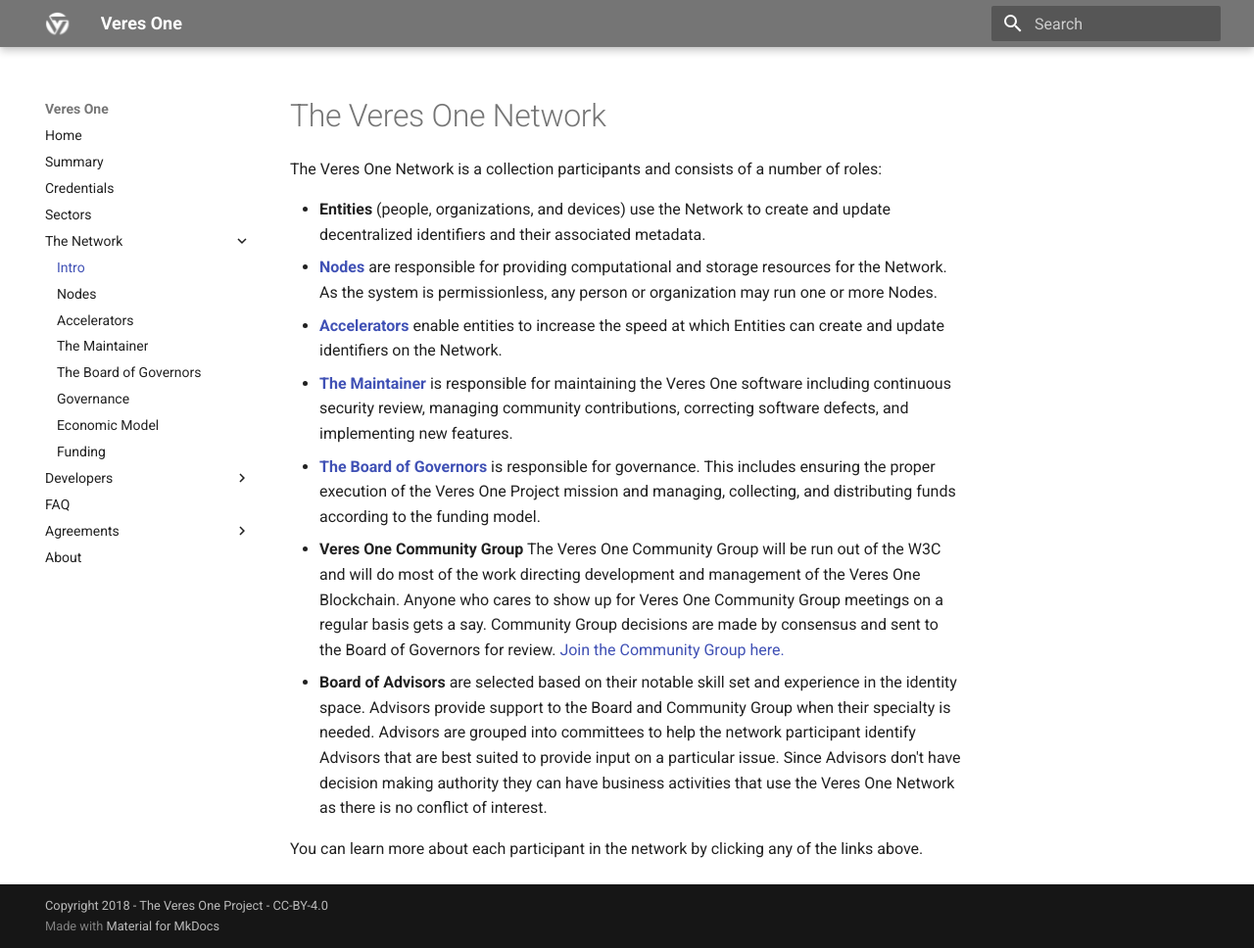
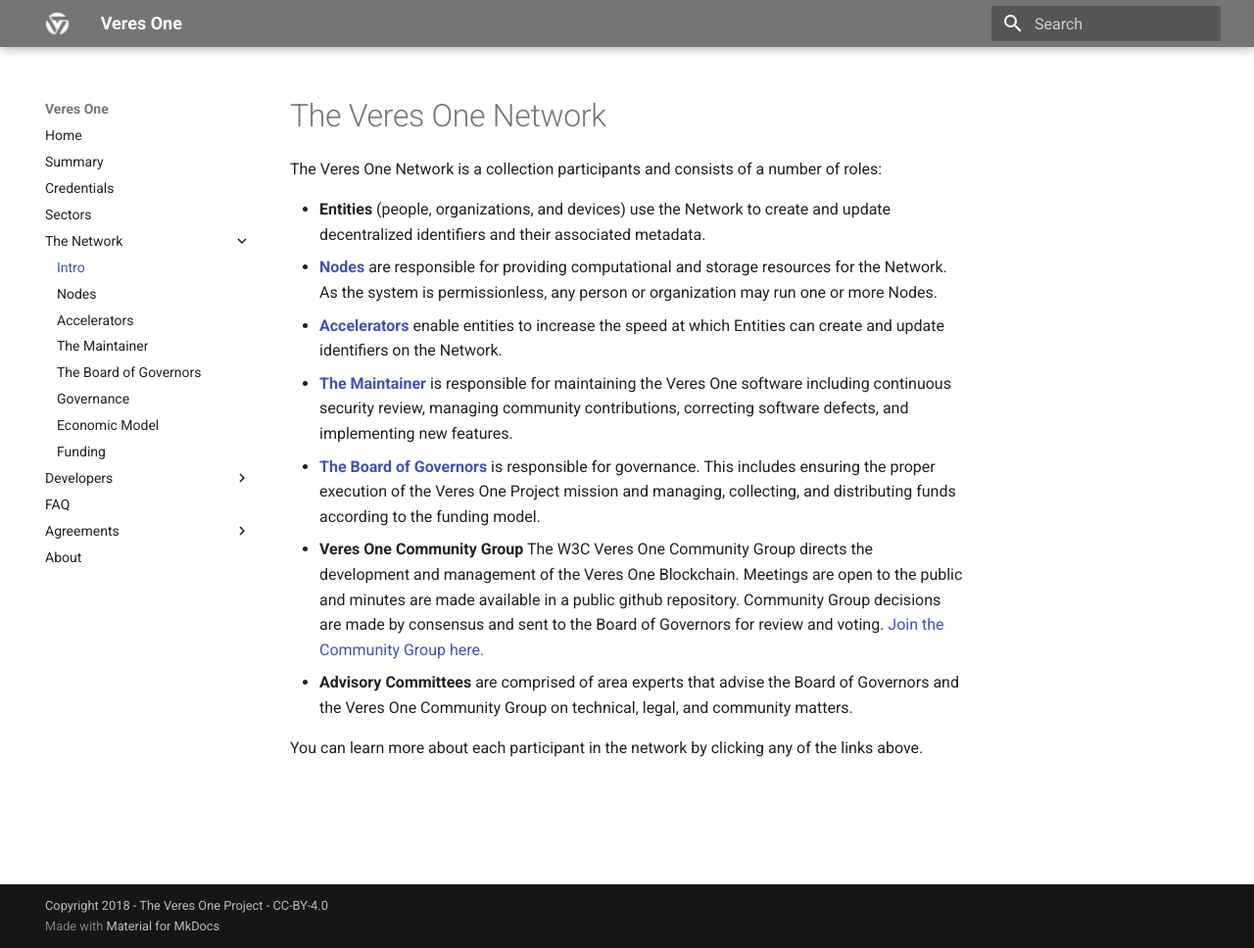
Before and after one commit to veres-one/docs.veres.one, an MkDocs documentation site: the page built from docs/network/index.md, in a window 1280 px wide and 968 px high. Shown: the whole window at 98% size. Built offline with MkDocs 1.6.1 and Material for MkDocs 9.7.7, drawn with Linux system fonts in a browser that asks for light colours; old or Windows-style settings are respelled for this version of MkDocs.

```diff
--- a/docs/network/index.md
+++ b/docs/network/index.md
@@ -17,19 +17,15 @@ roles:
   This includes ensuring the proper execution of the Veres One Project
   mission and managing, collecting, and distributing funds according to
   the funding model.
-* **Veres One Community Group** The Veres One Community Group will be run out
-  of the W3C and will do most of the work directing development and management
-  of the Veres One Blockchain. Anyone who cares to show up for
-  Veres One Community Group meetings on a regular basis gets a say. Community
-  Group decisions are made by consensus and sent to the Board of Governors for
-  review. [Join the Community Group here.](https://www.w3.org/community/veres-one/)
-* **Board of Advisors** are selected based on their notable skill set and
-  experience in the identity space. Advisors provide support to the Board and
-  Community Group when their specialty is needed. Advisors are grouped into
-  committees to help the network participant identify Advisors that are best
-  suited to provide input on a particular issue. Since Advisors don't have
-  decision making authority they can have business activities that use the Veres
-  One Network as there is no conflict of interest.
+* **Veres One Community Group** The W3C Veres One Community Group directs
+  the development and management of the Veres One Blockchain. Meetings are
+  open to the public and minutes are made available in a public github
+  repository. Community Group decisions are made by consensus and sent to the
+  Board of Governors for review and
+  voting. [Join the Community Group here.](https://www.w3.org/community/veres-one/)
+* **Advisory Committees** are comprised of area experts that advise the Board
+  of Governors and the Veres One Community Group on technical, legal, and
+  community matters.
 
 You can learn more about each participant in the network by clicking any of
 the links above.
```
Also changed, not shown: docs/network/governance.md (+12 -15 lines).
